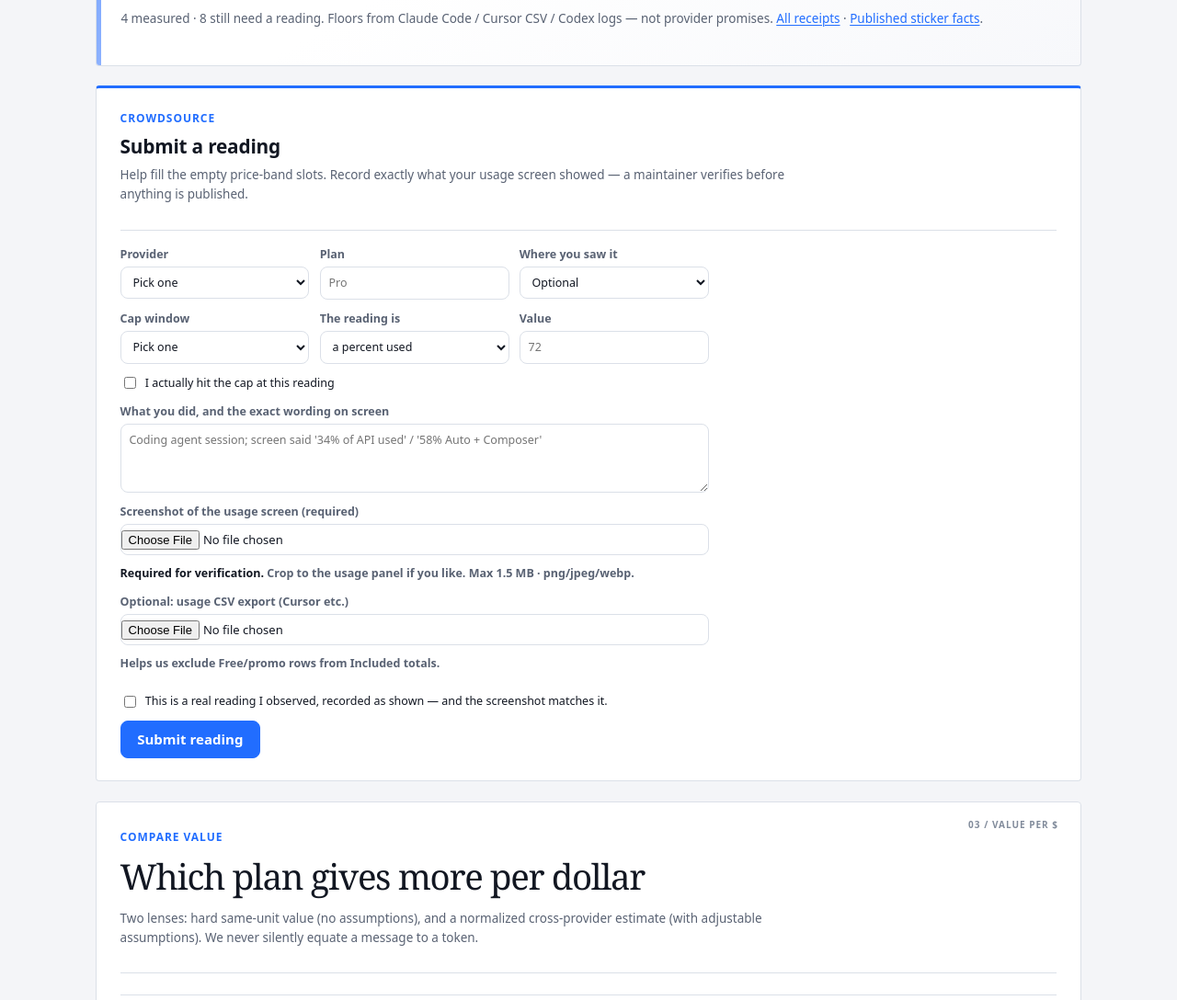
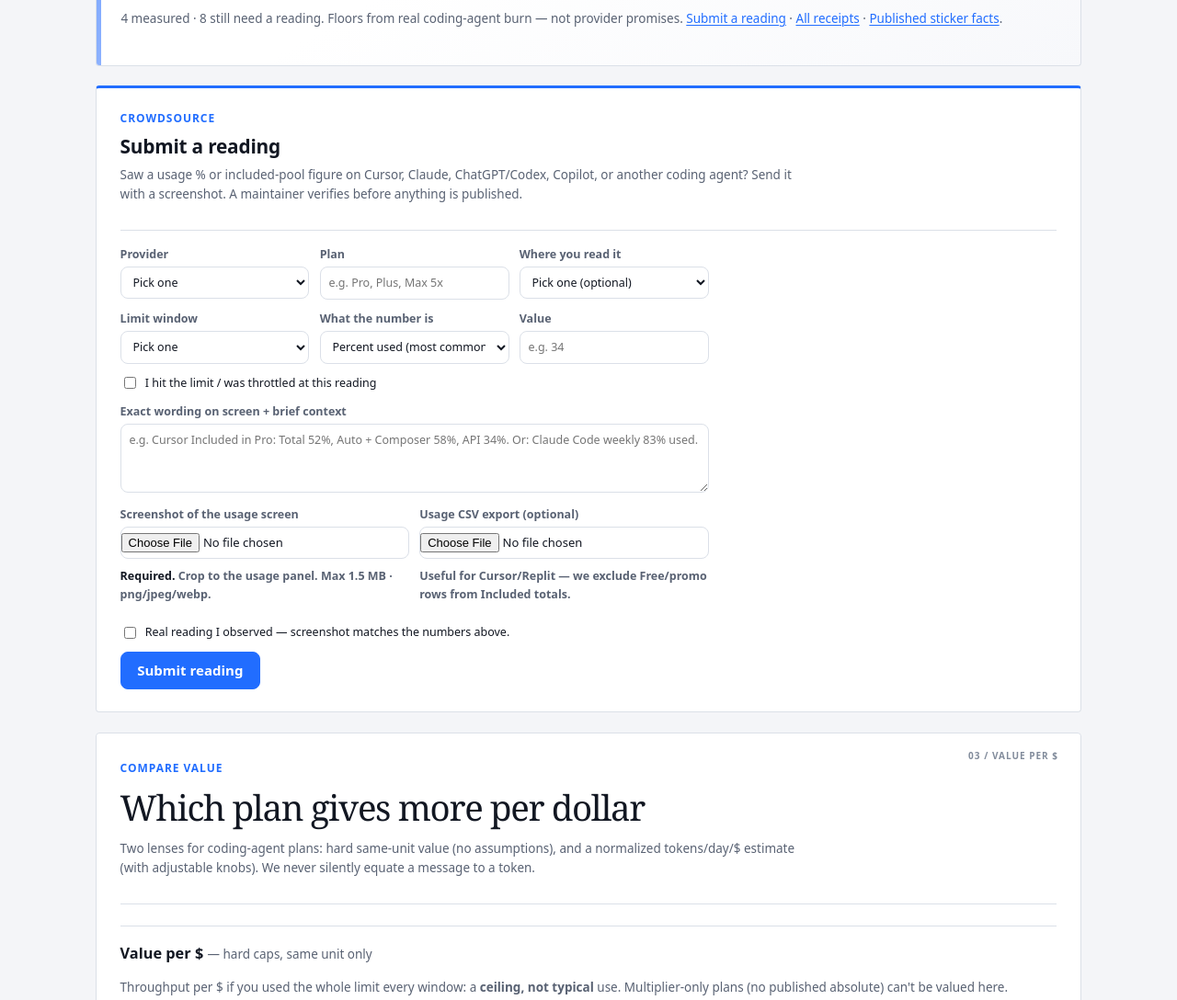
Before and after one commit to tsouth89/limitwatch, a website: page site/index.html in a window 1280 px wide. Shown: the part 1360-2448 px from the top of the page at 92% size. Drawn offline with Linux system fonts and the light colour scheme.

Commit message:
Polish contribute form for all coding agents, not Claude-first.
Provider-aware surface options, clearer limit-window labels, and page copy that treats Cursor/Codex/Copilot as first-class.

```diff
--- a/site/index.html
+++ b/site/index.html
@@ -580,7 +580,7 @@
     <aside class="hero-proof" aria-label="How LimitWatch organizes its evidence">
       <p class="proof-label">Three ways in</p>
       <a class="proof-path" href="#value"><span class="num">01</span><span><strong>API value by price</strong><small>$20 / $100 / $200 bands — measured floors, not sticker claims.</small></span><span class="arrow">→</span></a>
-      <a class="proof-path" href="#measured"><span class="num">02</span><span><strong>Inspect real usage</strong><small>In-app % paired with local token burn. Floors, never promises.</small></span><span class="arrow">→</span></a>
+      <a class="proof-path" href="#contribute"><span class="num">02</span><span><strong>Add your reading</strong><small>Screenshot of your usage panel. Helps fill empty slots.</small></span><span class="arrow">→</span></a>
       <a class="proof-path" href="#changelog"><span class="num">03</span><span><strong>Track the drift</strong><small>When published limits and prices quietly moved.</small></span><span class="arrow">→</span></a>
       <p class="proof-note">Estimates stay separate from official facts. Measured API $ is the product.</p>
     </aside>
@@ -593,7 +593,7 @@
         <div>
           <p class="eyebrow">For coding agents</p>
           <h2>What $20 / $100 / $200 buys in API dollars</h2>
-          <p class="meta">Measured floors from real Claude Code / Cursor / Codex burn, priced at list API rates. Empty slots mean we need a reading — honest scarcity beats a fake comparison.</p>
+          <p class="meta">Measured floors from real coding-agent burn (Cursor, Claude Code, Codex, …), priced at list API rates. Empty slots mean we need a reading — honest scarcity beats a fake comparison.</p>
         </div>
       </div>
       <div class="band-grid" id="valueBands"></div>
@@ -605,31 +605,80 @@
         <div>
           <p class="eyebrow">Crowdsource</p>
           <h2>Submit a reading</h2>
-          <p class="meta">Help fill the empty price-band slots. Record exactly what your usage screen showed — a maintainer verifies before anything is published.</p>
+          <p class="meta">Saw a usage % or included-pool figure on Cursor, Claude, ChatGPT/Codex, Copilot, or another coding agent? Send it with a screenshot. A maintainer verifies before anything is published.</p>
         </div>
       </div>
       <form id="receiptForm" class="rform" enctype="multipart/form-data" novalidate>
         <div class="rgrid">
-          <label>Provider<select name="provider" required><option value="">Pick one</option><option>Anthropic</option><option>OpenAI</option><option>Cursor</option><option>Google</option><option>GitHub Copilot</option><option>Replit</option><option>xAI</option><option>Perplexity</option><option>Other</option></select></label>
-          <label>Plan<input name="plan" placeholder="Pro" required></label>
-          <label>Where you saw it<select name="surface"><option value="">Optional</option><option>Claude Code</option><option>claude.ai</option><option>Cursor dashboard</option><option>Codex / ChatGPT</option><option>desktop app</option><option>other</option></select></label>
-          <label>Cap window<select name="window" required><option value="">Pick one</option><option value="5h">5-hour</option><option value="day">daily</option><option value="week">weekly</option><option value="month">monthly</option></select></label>
-          <label>The reading is<select name="metric" required><option value="percent">a percent used</option><option value="messages">messages sent</option><option value="tokens">tokens</option></select></label>
-          <label>Value<input name="observed" type="number" step="any" placeholder="72" required></label>
+          <label>Provider
+            <select name="provider" id="receiptProvider" required>
+              <option value="">Pick one</option>
+              <option>Cursor</option>
+              <option>Anthropic</option>
+              <option>OpenAI</option>
+              <option>GitHub Copilot</option>
+              <option>Replit</option>
+              <option>Google</option>
+              <option>xAI</option>
+              <option>Perplexity</option>
+              <option>Other</option>
+            </select>
+          </label>
+          <label>Plan
+            <input name="plan" list="planSuggestions" placeholder="e.g. Pro, Plus, Max 5x" required autocomplete="off">
+            <datalist id="planSuggestions">
+              <option value="Pro"></option>
+              <option value="Pro+"></option>
+              <option value="Plus"></option>
+              <option value="Max"></option>
+              <option value="Max 5x"></option>
+              <option value="Ultra"></option>
+              <option value="Go"></option>
+              <option value="Core"></option>
+            </datalist>
+          </label>
+          <label>Where you read it
+            <select name="surface" id="receiptSurface">
+              <option value="">Pick one (optional)</option>
+            </select>
+          </label>
+          <label>Limit window
+            <select name="window" required>
+              <option value="">Pick one</option>
+              <option value="5h">5-hour (rolling)</option>
+              <option value="day">Daily</option>
+              <option value="week">Weekly</option>
+              <option value="month">Monthly / billing cycle</option>
+            </select>
+          </label>
+          <label>What the number is
+            <select name="metric" required>
+              <option value="percent">Percent used (most common)</option>
+              <option value="tokens">Tokens used / remaining</option>
+              <option value="messages">Messages / requests</option>
+            </select>
+          </label>
+          <label>Value
+            <input name="observed" type="number" step="any" min="0" placeholder="e.g. 34" required>
+          </label>
         </div>
-        <label class="rcheck"><input type="checkbox" name="limit_hit"> I actually hit the cap at this reading</label>
-        <label>What you did, and the exact wording on screen<textarea name="note" rows="3" required placeholder="Coding agent session; screen said '34% of API used' / '58% Auto + Composer'"></textarea></label>
-        <label>Screenshot of the usage screen (required)
-          <input name="proof" type="file" accept="image/png,image/jpeg,image/webp,image/gif" required>
-          <span class="proof-req"><strong>Required for verification.</strong> Crop to the usage panel if you like. Max 1.5&nbsp;MB · png/jpeg/webp.</span>
+        <label class="rcheck"><input type="checkbox" name="limit_hit"> I hit the limit / was throttled at this reading</label>
+        <label>Exact wording on screen + brief context
+          <textarea name="note" rows="3" required placeholder="e.g. Cursor Included in Pro: Total 52%, Auto + Composer 58%, API 34%. Or: Claude Code weekly 83% used."></textarea>
         </label>
-        <label>Optional: usage CSV export (Cursor etc.)
-          <input name="csv" type="file" accept=".csv,text/csv">
-          <span class="proof-req">Helps us exclude Free/promo rows from Included totals.</span>
-        </label>
+        <div class="rgrid" style="margin-top:.2rem">
+          <label>Screenshot of the usage screen
+            <input name="proof" type="file" accept="image/png,image/jpeg,image/webp,image/gif" required>
+            <span class="proof-req"><strong>Required.</strong> Crop to the usage panel. Max 1.5&nbsp;MB · png/jpeg/webp.</span>
+          </label>
+          <label>Usage CSV export (optional)
+            <input name="csv" type="file" accept=".csv,text/csv">
+            <span class="proof-req">Useful for Cursor/Replit — we exclude Free/promo rows from Included totals.</span>
+          </label>
+        </div>
         <input type="text" name="website" tabindex="-1" autocomplete="off" class="hp" aria-hidden="true">
         <div class="cf-turnstile" data-size="invisible" aria-hidden="true"></div>
-        <label class="rcheck"><input type="checkbox" name="confirm" required> This is a real reading I observed, recorded as shown — and the screenshot matches it.</label>
+        <label class="rcheck"><input type="checkbox" name="confirm" required> Real reading I observed — screenshot matches the numbers above.</label>
         <div class="ractions"><button type="submit">Submit reading</button> <span id="rmsg" class="meta"></span></div>
       </form>
     </div>
@@ -680,8 +729,8 @@
         <div class="pgrp">
           <span class="plabel">Mostly for</span>
           <div class="chips" id="pkUse">
+            <button class="chip active" type="button" data-use="coding" aria-pressed="true">Coding agents</button>
             <button class="chip" type="button" data-use="general" aria-pressed="false">Chat / general</button>
-            <button class="chip active" type="button" data-use="coding" aria-pressed="true">Coding</button>
             <button class="chip" type="button" data-use="research" aria-pressed="false">Research</button>
           </div>
         </div>
@@ -779,7 +828,7 @@
         <div>
           <p class="eyebrow">Compare value</p>
           <h2>Which plan gives more per dollar</h2>
-          <p class="meta">Two lenses: hard same-unit value (no assumptions), and a normalized cross-provider estimate (with adjustable assumptions). We never silently equate a message to a token.</p>
+          <p class="meta">Two lenses for coding-agent plans: hard same-unit value (no assumptions), and a normalized tokens/day/$ estimate (with adjustable knobs). We never silently equate a message to a token.</p>
         </div>
       </div>
 
@@ -822,14 +871,14 @@
         <div>
           <p class="eyebrow">Measured evidence</p>
           <h2>What plans delivered in practice <span class="meta" style="font-weight:400">(observed, not caps)</span></h2>
-          <p class="meta">Observed readings from real accounts. They show how accounts behaved in practice, not a provider promise. <span class="badge crowdsourced">crowdsourced</span></p>
+          <p class="meta">Observed readings from real coding-agent accounts. They show how plans behaved in practice, not a provider promise. <span class="badge crowdsourced">crowdsourced</span></p>
         </div>
         <a class="submit-btn" href="#contribute">Submit a reading →</a>
       </div>
 
       <div id="reportsSub" style="display:none">
-        <h3 class="subh">Subscription cap readings <span class="meta" style="font-weight:400">— chat &amp; Claude Code</span></h3>
-        <p class="meta">Read straight off the provider's usage screen (claude.ai, ChatGPT, Claude Code). These 5-hour / weekly caps are <strong>not in any API</strong>. Each row is one observed reading, kept verbatim.</p>
+        <h3 class="subh">Subscription cap readings <span class="meta" style="font-weight:400">— coding agents &amp; chat</span></h3>
+        <p class="meta">Read straight off the provider's usage screen (Cursor, Claude Code, ChatGPT/Codex, Copilot, …). These 5-hour / weekly / monthly caps are often <strong>not in any API</strong>. Each row is one observed reading, kept verbatim.</p>
         <div id="reportsSummary"></div>
         <details class="rdetails"><summary>All individual readings</summary>
         <div class="table-scroll"><table id="reportsTable">
@@ -893,6 +942,7 @@
       <ul class="meta">
         <li>Every number carries a confidence tier and a link to its source. Hover any dotted limit to read the exact source sentence.</li>
         <li>We store only as-published facts. Per-day / $-value / cross-provider math is derived in your browser, never baked into the data.</li>
+        <li>Measured API-equivalent floors come from real burn + in-app %, or Included CSV rows (Free/promo excluded). Crowdsourced readings require a screenshot.</li>
         <li>Raw dated snapshots are public and version-controlled. The git history is the audit trail.</li>
       </ul>
       <div class="key">
@@ -1201,8 +1251,8 @@
         }).join("");
         document.getElementById("valueBands").innerHTML = bandHtml;
         document.getElementById("valueNote").innerHTML =
-          `${have} measured · ${need} still need a reading. Floors from Claude Code / Cursor CSV / Codex logs — not provider promises. ` +
-          `<a href="#measured">All receipts</a> · <a href="#limits">Published sticker facts</a>.`;
+          `${have} measured · ${need} still need a reading. Floors from real coding-agent burn — not provider promises. ` +
+          `<a href="#contribute">Submit a reading</a> · <a href="#measured">All receipts</a> · <a href="#limits">Published sticker facts</a>.`;
       })();
 
       // One plan's limits collapsed into a single cell. Each limit carries its own tooltip
@@ -2111,6 +2161,34 @@
         const form = document.getElementById("receiptForm");
         if (!form) return;
         const msg = document.getElementById("rmsg");
+        const providerEl = document.getElementById("receiptProvider");
+        const surfaceEl = document.getElementById("receiptSurface");
+        const SURFACES = {
+          Cursor: ["Cursor IDE", "cursor.com usage / billing", "Usage CSV export", "Other"],
+          Anthropic: ["Claude Code", "claude.ai", "Claude desktop", "Other"],
+          OpenAI: ["Codex / ChatGPT agent", "chatgpt.com", "ChatGPT desktop", "Other"],
+          "GitHub Copilot": ["VS Code / Copilot Chat", "github.com", "Other"],
+          Replit: ["Replit Agent", "replit.com billing", "Other"],
+          Google: ["Gemini app", "Google AI Studio", "Other"],
+          xAI: ["Grok app", "x.com / grok", "Other"],
+          Perplexity: ["Perplexity app", "perplexity.ai", "Other"],
+          Other: ["Coding agent (IDE / CLI)", "Web usage panel", "Desktop app", "Billing / usage dashboard", "Other"],
+        };
+        const DEFAULT_SURFACES = ["Coding agent (IDE / CLI)", "Web usage panel", "Desktop app", "Billing / usage dashboard", "Usage CSV export", "Other"];
+        const fillSurfaces = () => {
+          const prev = surfaceEl.value;
+          const list = SURFACES[providerEl.value] || DEFAULT_SURFACES;
+          surfaceEl.innerHTML = `<option value="">Pick one (optional)</option>` +
+            list.map((s) => `<option${s === prev ? " selected" : ""}>${s}</option>`).join("");
+          if (prev && ![...surfaceEl.options].some((o) => o.value === prev || o.textContent === prev)) {
+            const opt = document.createElement("option");
+            opt.value = prev; opt.textContent = prev; opt.selected = true;
+            surfaceEl.appendChild(opt);
+          }
+        };
+        fillSurfaces();
+        providerEl.addEventListener("change", fillSurfaces);
+
         const ISSUE_URL = "https://github.com/tsouth89/limitwatch/issues/new?template=usage-report.yml";
         const fallback = () => { msg.innerHTML = `Couldn't submit right now — you can <a href="${ISSUE_URL}" target="_blank" rel="noopener">file it on GitHub</a> instead (attach a screenshot there too).`; };
         form.addEventListener("submit", async (e) => {
@@ -2139,6 +2217,7 @@
             if (!res.ok) throw new Error(`HTTP ${res.status}`);
             msg.textContent = "Thanks! A maintainer will verify the screenshot and publish it.";
             form.reset();
+            fillSurfaces();
             track("receipt_submit", { provider: fd.get("provider"), window: fd.get("window") });
           } catch (err) { fallback(); }
           finally { btn.disabled = false; }
```
Also changed, not shown: .github/ISSUE_TEMPLATE/usage-report.yml.
